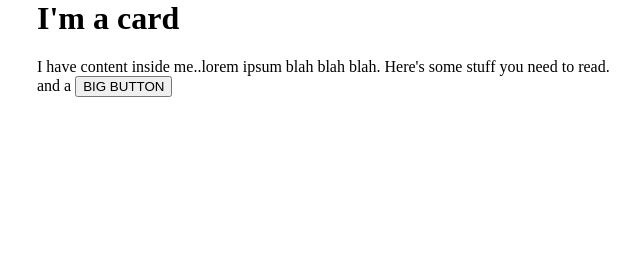
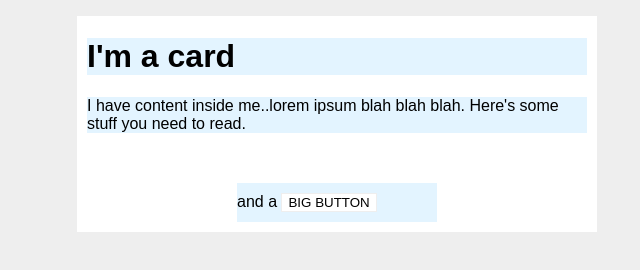
Before and after one commit to olabiyitobidavid/planets, a plain HTML site: page margin-an-padding/index1.html in a window 1280 px wide. Shown: the whole page, without its empty margins (303-943 px from the left). Drawn offline with Linux system fonts and the light colour scheme.

Commit message:
Editting the style1.css

```diff
--- a/margin-an-padding/index1.html
+++ b/margin-an-padding/index1.html
@@ -4,7 +4,7 @@
     <meta http-equiv="X-UA-Compatible" content="IE=edge">
     <meta name="viewport" content="width=device-width, initial-scale=1.0">
     <title>Margin and Padding exercise 2</title>
-    <link rel="stylesheet" href="style.css">
+    <link rel="stylesheet" href="style1.css">
   </head>
   <body>
     <div class="card">
--- a/margin-an-padding/style1.css
+++ b/margin-an-padding/style1.css
@@ -4,9 +4,10 @@ body {
 }
 
 .card {
-  width: 400px;
+  width: 500px; /* CHANGE ME */
   background: #fff;
   margin: 16px auto;
+  padding: 1px 10px 10px; /* NEW ME */
 }
 
 .title {
@@ -19,9 +20,12 @@ body {
 
 .button-container {
   background: #e3f4ff;
+ margin: 50px 150px 0px; /* NEW ME */
+ padding: 10px 0px;
 }
 
 button {
   background: white;
   border: 1px solid #eee;
+  padding: auto; /* NEW ME */
 }
```
